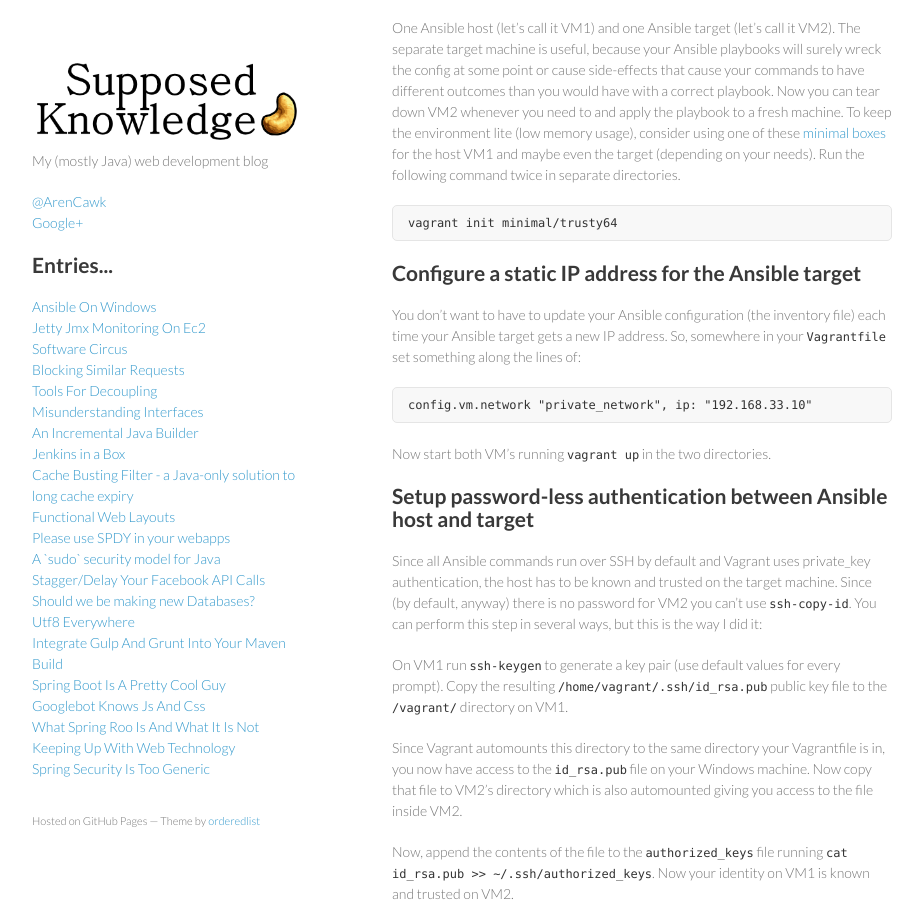
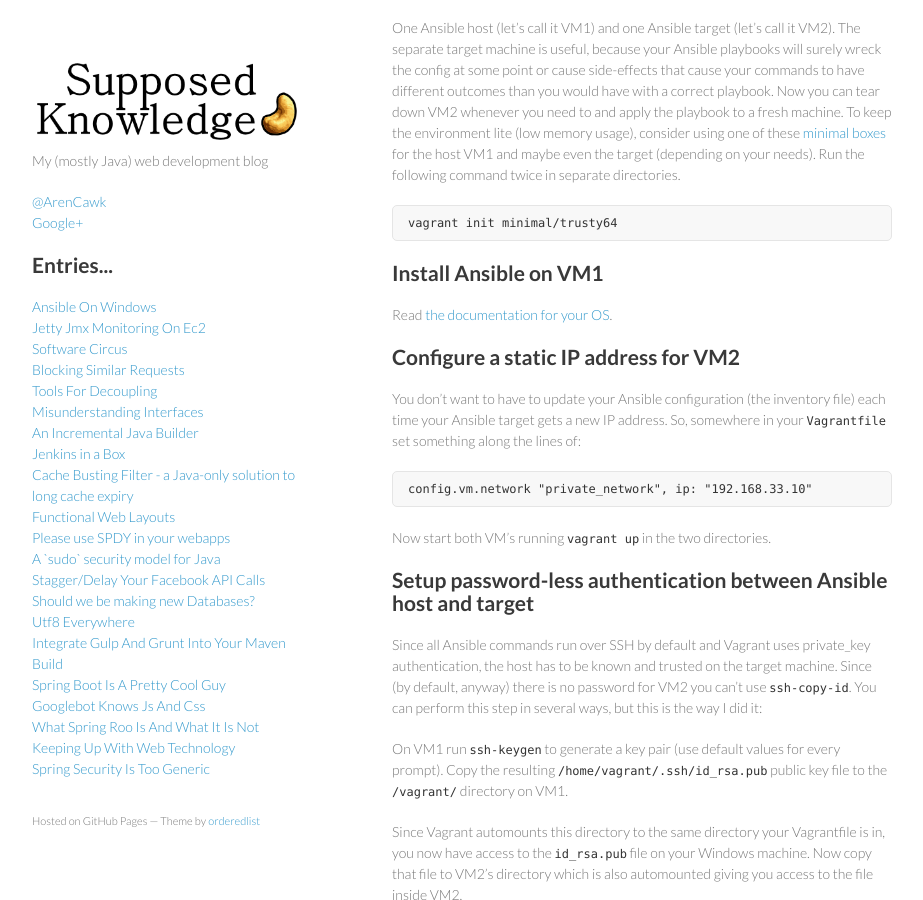
Before and after one commit to arienkock/arienkock.github.io, a Jekyll site: the page built from _posts/2015-12-23-Ansible-on-Windows.md, in a window 1280 px wide and 900 px high, scrolled down 364 px. Shown: the whole window, without its empty margins (178-1101 px from the left). Built offline with Jekyll 4.4.1, drawn with Linux system fonts in a browser that asks for light colours; Markdown is read by kramdown in place of the engine named in the settings.

Commit message:
Updated 2015-12-23-Ansible-on-Windows.md

```diff
--- a/_posts/2015-12-23-Ansible-on-Windows.md
+++ b/_posts/2015-12-23-Ansible-on-Windows.md
@@ -14,7 +14,10 @@ One Ansible host (let's call it VM1) and one Ansible target (let's call it VM2).
 
     vagrant init minimal/trusty64
 
-## Configure a static IP address for the Ansible target
+## Install Ansible on VM1
+Read [the documentation for your OS](http://docs.ansible.com/ansible/intro_installation.html).
+
+## Configure a static IP address for VM2
 You don't want to have to update your Ansible configuration (the inventory file) each time your Ansible target gets a new IP address. So, somewhere in your `Vagrantfile` set something along the lines of:
 
     config.vm.network "private_network", ip: "192.168.33.10"
```
